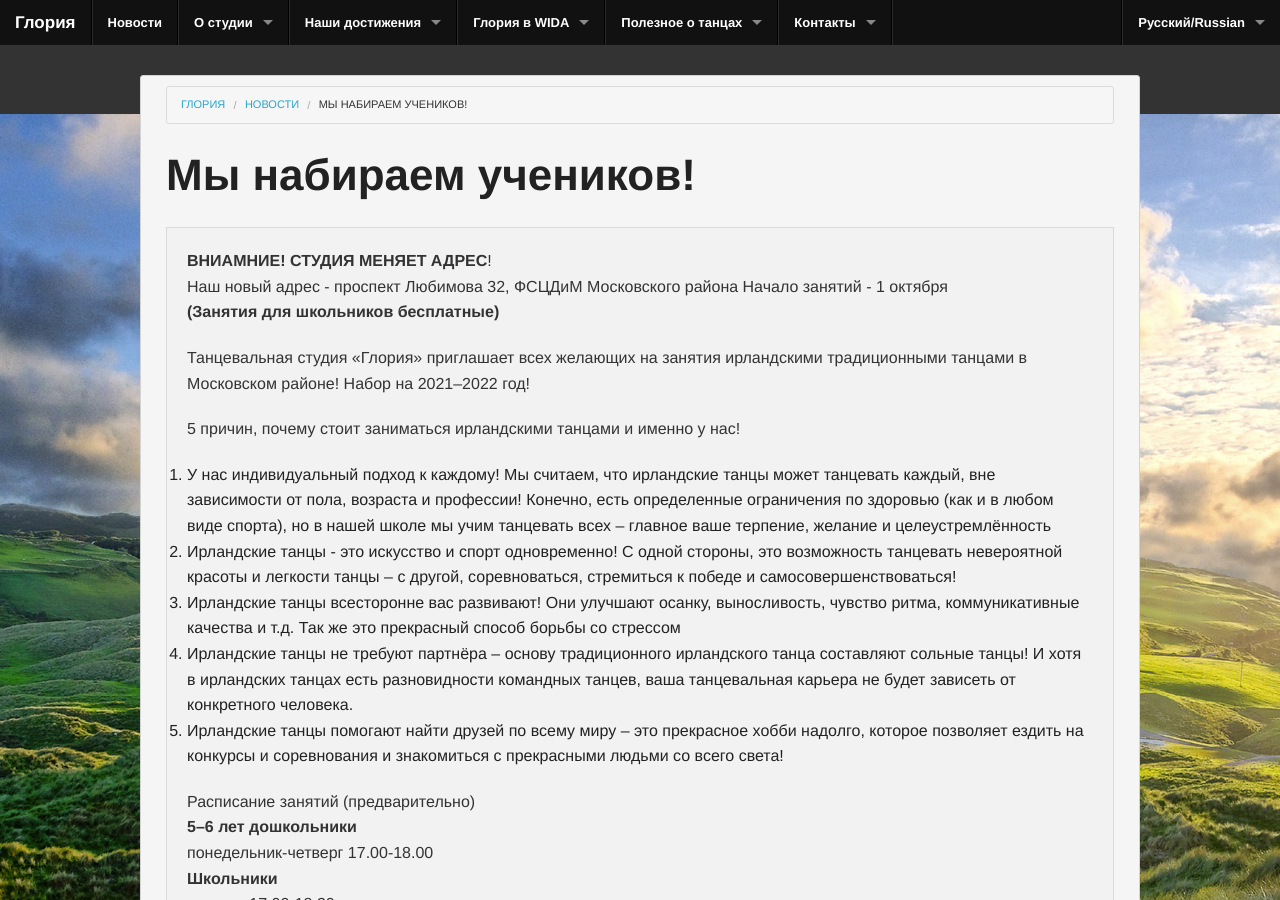
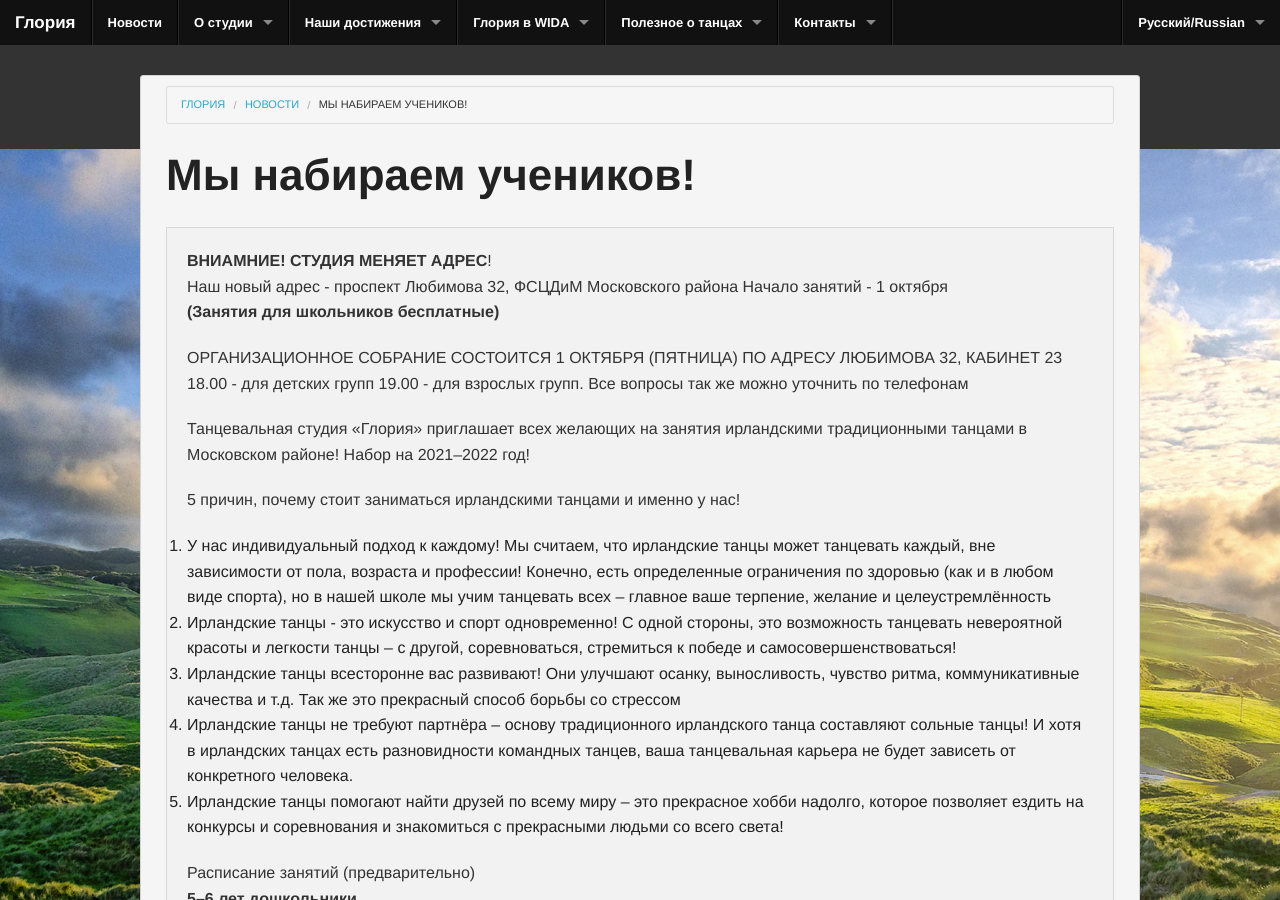
Before and after one commit to gloria-studio/gloria-studio.github.io, a Jekyll site: the page built from _posts/2015-08-26-we-recruit-studens.md, in a window 1280 px wide and 900 px high. Built offline with Jekyll 4.4.1, drawn with Linux system fonts in a browser that asks for light colours.

Commit message:
Update 2015-08-26-we-recruit-studens.md

```diff
--- a/_posts/2015-08-26-we-recruit-studens.md
+++ b/_posts/2015-08-26-we-recruit-studens.md
@@ -9,6 +9,11 @@
 Наш новый адрес - проспект Любимова 32, ФСЦДиМ Московского района
 Начало занятий - 1 октября
 **(Занятия для школьников бесплатные)**
+
+ОРГАНИЗАЦИОННОЕ СОБРАНИЕ СОСТОИТСЯ 1 ОКТЯБРЯ (ПЯТНИЦА) ПО АДРЕСУ ЛЮБИМОВА 32, КАБИНЕТ 23
+18.00 - для детских групп
+19.00 - для взрослых групп.
+Все вопросы так же можно уточнить по телефонам
 
 Танцевальная студия «Глория» приглашает всех желающих на занятия ирландскими традиционными танцами в Московском районе! Набор на 2021--2022 год!
 
```
